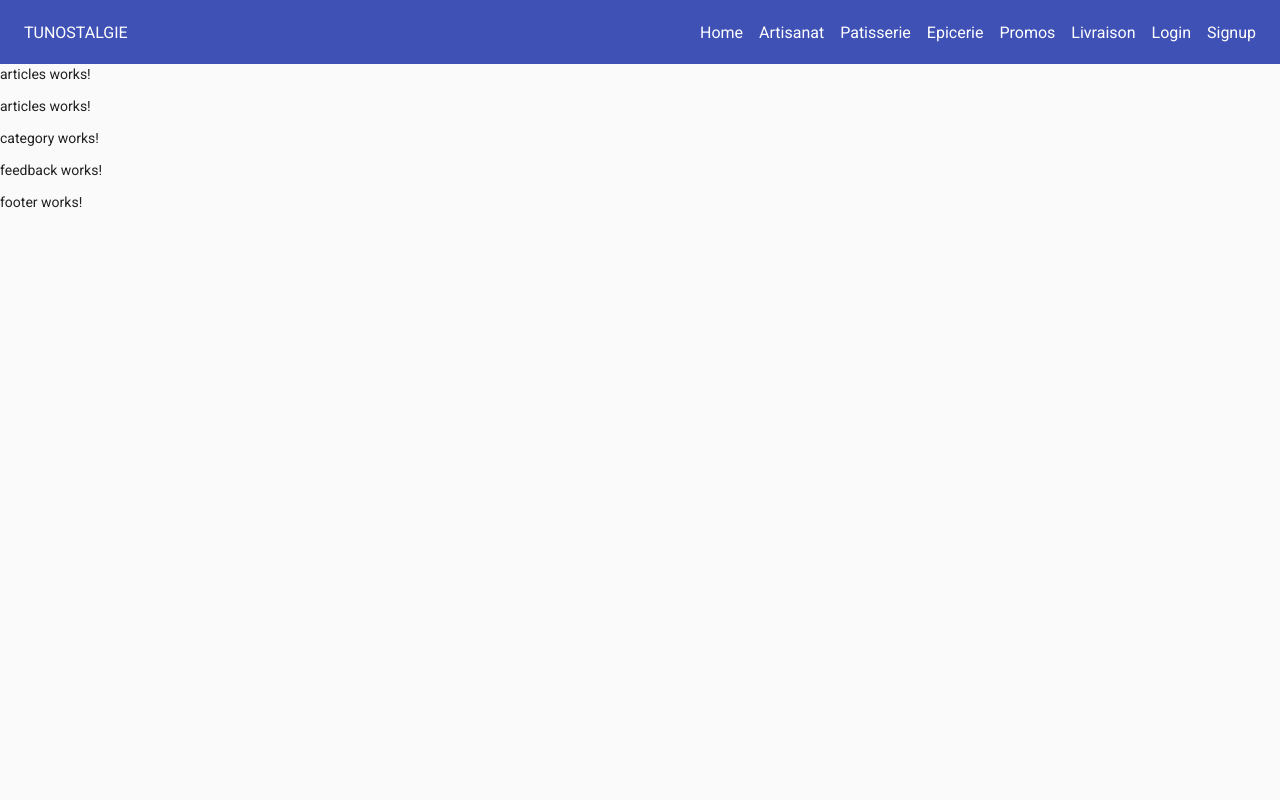
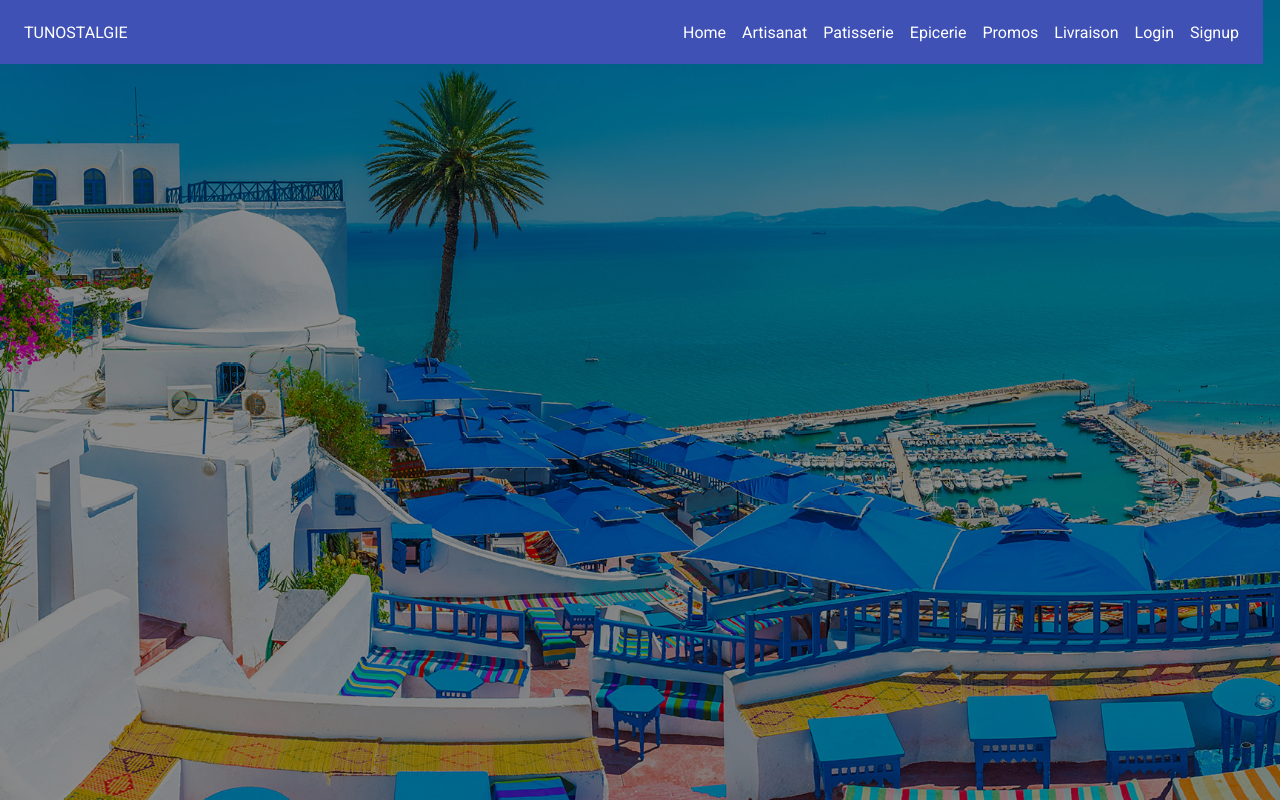
Before and after one commit to mahdibouaziz/tunostalgie-front, an Angular app: page / in a window 1280 px wide. Built offline with nearby package versions, Linux system fonts and the light colour scheme.

Commit message:
fixed some bugs in the navbar + added the header

```diff
--- a/src/app/app.component.html
+++ b/src/app/app.component.html
@@ -3,12 +3,10 @@
     <app-sidenav (closeSideNav)="sidenav.close()"></app-sidenav>
   </mat-sidenav>
   <mat-sidenav-content>
-    <main>
+    <main class="main-app">
       <app-navbar (sideNavToggle)="sidenav.toggle()"></app-navbar>
       <router-outlet></router-outlet>
       <app-footer></app-footer>
     </main>
   </mat-sidenav-content>
 </mat-sidenav-container>
-
-<!-- <app-navbar></app-navbar> -->
--- a/src/app/app.component.ts
+++ b/src/app/app.component.ts
@@ -3,8 +3,9 @@ import { Component } from '@angular/core';
 @Component({
   selector: 'app-root',
   templateUrl: './app.component.html',
-  styleUrls: ['./app.component.css']
+  styleUrls: ['./app.component.css'],
 })
 export class AppComponent {
   title = 'tunostalgie-front';
+  constructor() {}
 }
--- a/src/app/footer/footer.component.html
+++ b/src/app/footer/footer.component.html
@@ -1 +1 @@
-<p>footer works!</p>
+<p style="height: 1000px">footer works!</p>
--- a/src/app/home/header/header.component.css
+++ b/src/app/home/header/header.component.css
@@ -0,0 +1,10 @@
+.header {
+  width: 100%;
+}
+
+.header-image {
+  object-fit: cover;
+  height: 100vh;
+  width: 100%;
+  filter: brightness(55%);
+}
--- a/src/app/home/header/header.component.html
+++ b/src/app/home/header/header.component.html
@@ -1 +1,3 @@
-<p>header works!</p>
+<div class="header">
+  <img class="header-image" src="../../../assets/img/header.jpg" alt="" />
+</div>
--- a/src/app/home/header/header.component.ts
+++ b/src/app/home/header/header.component.ts
@@ -3,13 +3,10 @@ import { Component, OnInit } from '@angular/core';
 @Component({
   selector: 'app-header',
   templateUrl: './header.component.html',
-  styleUrls: ['./header.component.css']
+  styleUrls: ['./header.component.css'],
 })
 export class HeaderComponent implements OnInit {
+  constructor() {}
 
-  constructor() { }
-
-  ngOnInit(): void {
-  }
-
+  ngOnInit(): void {}
 }
--- a/src/app/navigation/navbar/navbar.component.css
+++ b/src/app/navigation/navbar/navbar.component.css
@@ -1,5 +1,7 @@
 .mat-toolbar-navbar {
   position: fixed;
+  z-index: 99;
+  width: calc(100% - 17px);
 }
 
 a {
@@ -50,4 +52,8 @@ a:active {
   .nav-caption {
     padding-left: 0.5rem;
   }
+
+  .mat-toolbar-navbar {
+    width: 100%;
+  }
 }
--- a/src/app/navigation/navbar/navbar.component.ts
+++ b/src/app/navigation/navbar/navbar.component.ts
@@ -7,6 +7,7 @@ import { Component, EventEmitter, OnInit, Output } from '@angular/core';
 })
 export class NavbarComponent implements OnInit {
   @Output() sideNavToggle = new EventEmitter();
+
   constructor() {}
 
   ngOnInit(): void {}
--- a/src/index.html
+++ b/src/index.html
@@ -1,14 +1,20 @@
-<!doctype html>
+<!DOCTYPE html>
 <html lang="en">
   <head>
-  <meta charset="utf-8">
+    <meta charset="utf-8" />
     <title>TunostalgieFront</title>
-  <base href="/">
-  <meta name="viewport" content="width=device-width, initial-scale=1">
-  <link rel="icon" type="image/x-icon" href="favicon.ico">
-  <link rel="preconnect" href="https://fonts.gstatic.com">
-  <link href="https://fonts.googleapis.com/css2?family=Roboto:wght@300;400;500&display=swap" rel="stylesheet">
-  <link href="https://fonts.googleapis.com/icon?family=Material+Icons" rel="stylesheet">
+    <base href="/" />
+    <meta name="viewport" content="width=device-width, initial-scale=1" />
+    <link rel="icon" type="image/x-icon" href="favicon.ico" />
+    <link rel="preconnect" href="https://fonts.gstatic.com" />
+    <link
+      href="https://fonts.googleapis.com/css2?family=Roboto:wght@300;400;500&display=swap"
+      rel="stylesheet"
+    />
+    <link
+      href="https://fonts.googleapis.com/icon?family=Material+Icons"
+      rel="stylesheet"
+    />
   </head>
   <body class="mat-typography">
     <app-root></app-root>
```
Also changed, not shown: src/styles.css (+8 -2 lines), src/assets/img/header.jpg (added). Lines whose indentation alone changed are shown as unchanged.
